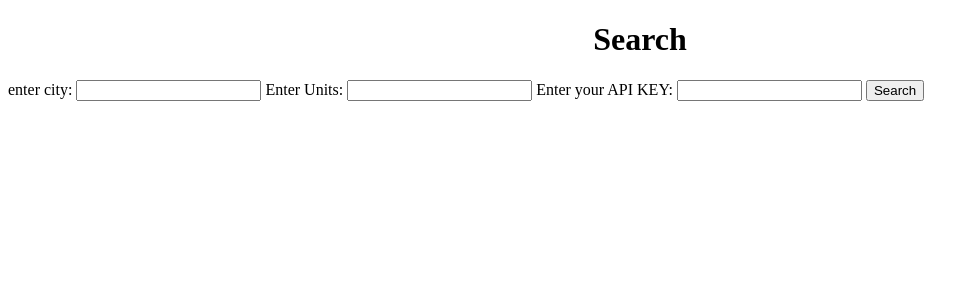
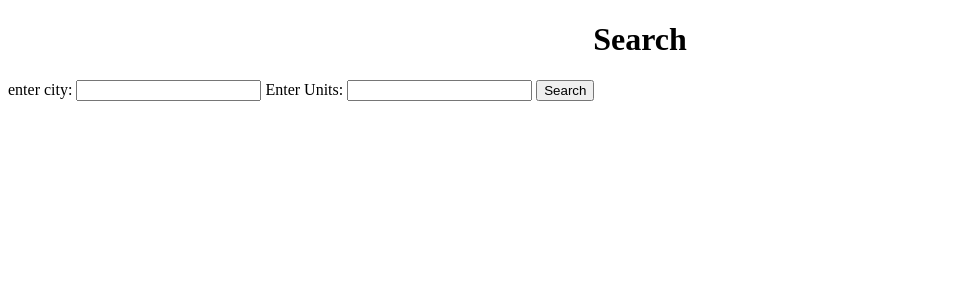
Before and after one commit to Apurv48/Weather-App, a Flask app: page / in a window 1280 px wide. Shown: the top 300 px of the page, without its empty margins (0-979 px from the left). Run offline with Flask 3, Linux system fonts and the light colour scheme.

Commit message:
Update index.html

```diff
--- a/templates/index.html
+++ b/templates/index.html
@@ -14,8 +14,8 @@
                 <input type="text" name="city" id="city">
 
                 <label for='units'>Enter Units: <label>
-                <input type="text" name="units" id="units">
-                <label for='appid'>Enter your API KEY: <label>
+<!--                 <input type="text" name="units" id="units">
+                <label for='appid'>Enter your API KEY: <label> -->
                 <input type="text" name="appid" id="appid">
                 <input type="submit" value="Search">
             </form>
```
